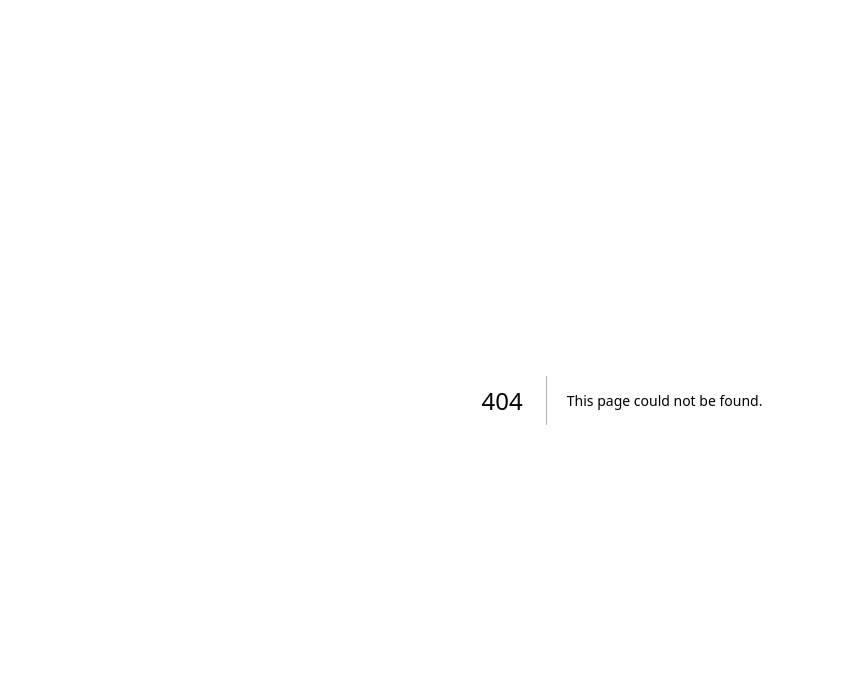
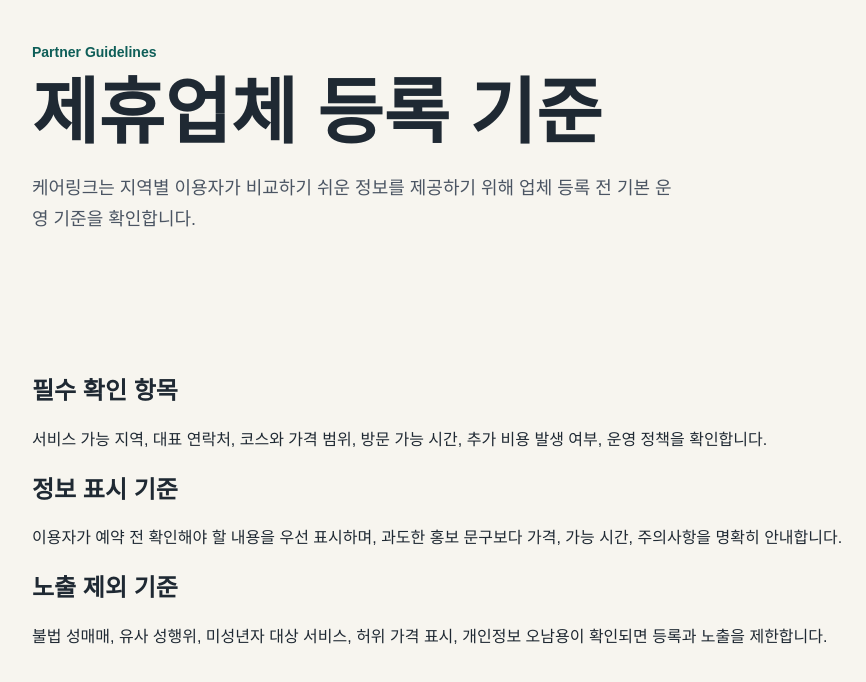
Before and after one commit to guhara1/massage, a Next.js app in the folder codex-https-vercel-com-1-2/: page /partner-guidelines in a window 1280 px wide. Before the commit this address had no page. Shown: the top 682 px of the page, without its empty margins (18-884 px from the left). Built offline with nearby package versions, Linux system fonts and the light colour scheme.

Commit message:
Add partner listing guidelines page

```diff
--- /dev/null
+++ b/codex-https-vercel-com-1-2/src/app/partner-guidelines/page.tsx
@@ -0,0 +1,20 @@
+import type { Metadata } from "next";
+
+export const metadata: Metadata = {
+  title: "제휴업체 등록 기준 | 케어링크",
+  description: "케어링크 제휴업체 등록 검토 기준, 정보 확인 항목, 노출 제외 기준 안내입니다.",
+  alternates: { canonical: "/partner-guidelines" },
+};
+
+export default function PartnerGuidelinesPage() {
+  return (
+    <main className="page">
+      <section className="section area-hero"><p className="eyebrow">Partner Guidelines</p><h1>제휴업체 등록 기준</h1><p className="hero-copy">케어링크는 지역별 이용자가 비교하기 쉬운 정보를 제공하기 위해 업체 등록 전 기본 운영 기준을 확인합니다.</p></section>
+      <section className="section area-content-grid">
+        <article className="area-info-card"><h2>필수 확인 항목</h2><p>서비스 가능 지역, 대표 연락처, 코스와 가격 범위, 방문 가능 시간, 추가 비용 발생 여부, 운영 정책을 확인합니다.</p></article>
+        <article className="area-info-card"><h2>정보 표시 기준</h2><p>이용자가 예약 전 확인해야 할 내용을 우선 표시하며, 과도한 홍보 문구보다 가격, 가능 시간, 주의사항을 명확히 안내합니다.</p></article>
+        <article className="area-info-card"><h2>노출 제외 기준</h2><p>불법 성매매, 유사 성행위, 미성년자 대상 서비스, 허위 가격 표시, 개인정보 오남용이 확인되면 등록과 노출을 제한합니다.</p></article>
+      </section>
+    </main>
+  );
+}
```
